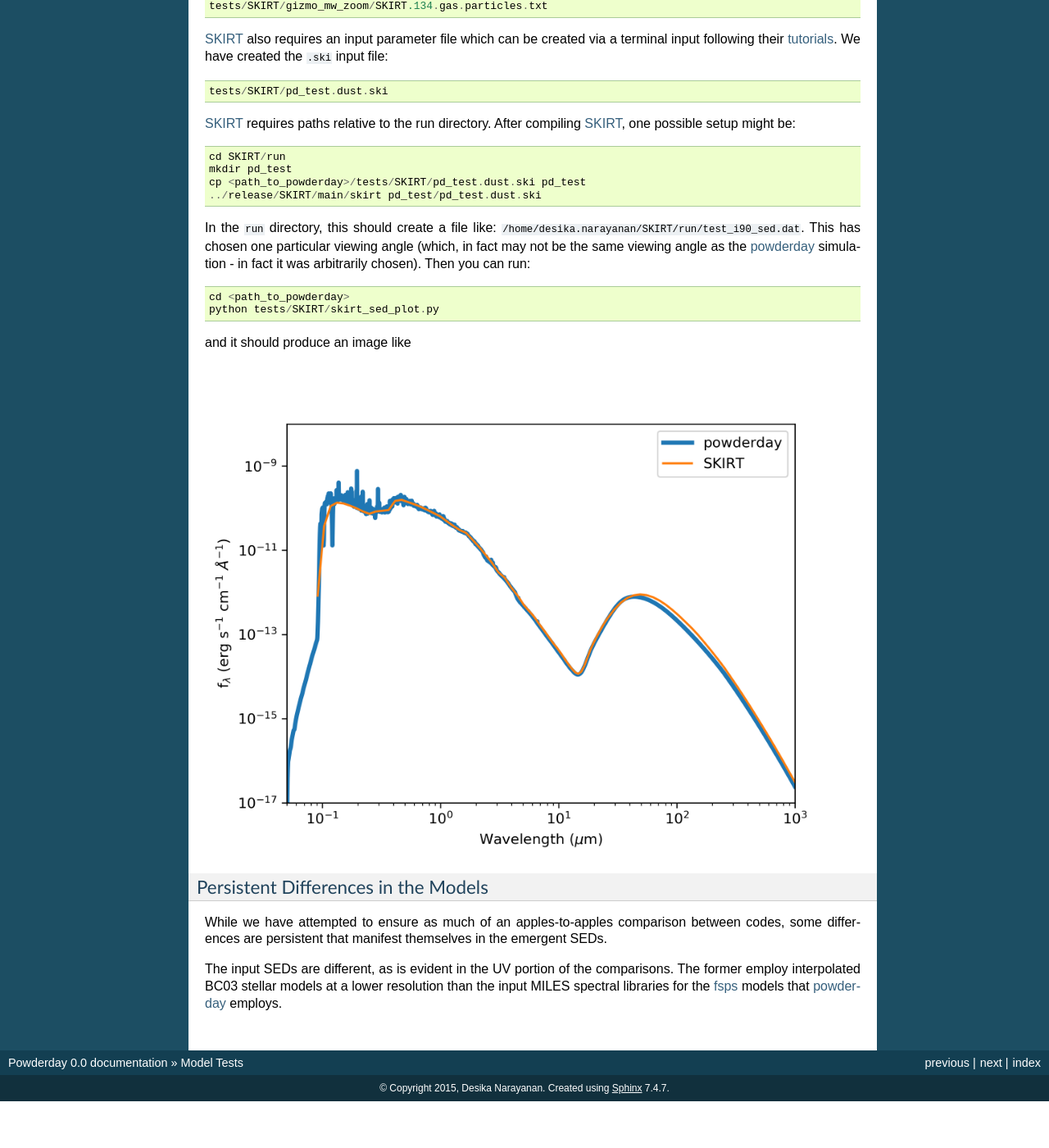
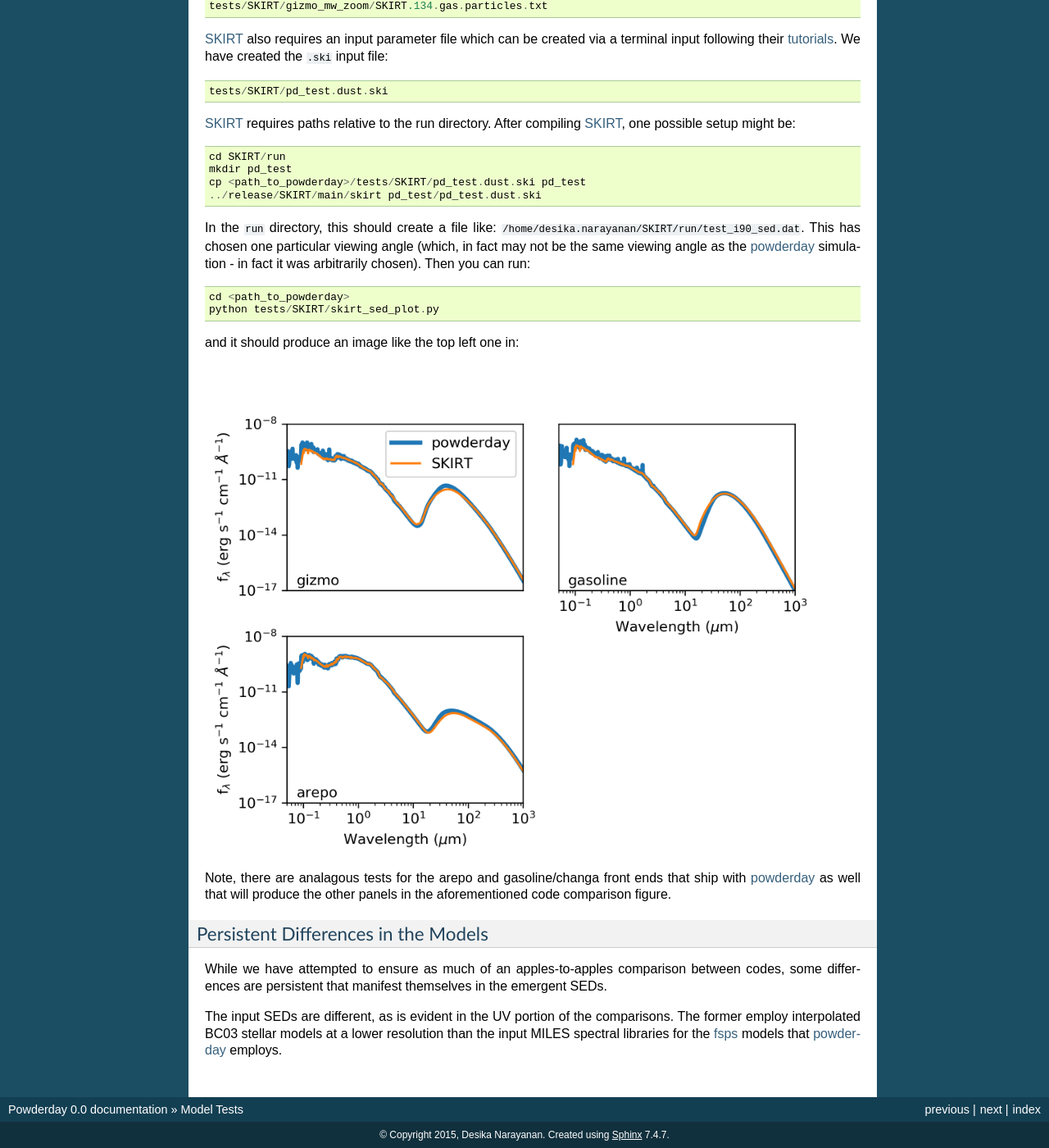
Before and after one commit to dnarayanan/powderday, a Sphinx documentation site: the page built from docs/tests.rst, in a window 1280 px wide and 1400 px high, scrolled down 981 px. Shown: the whole window at 82% size. Built offline with Sphinx 7.4.7, drawn with Linux system fonts in a browser that asks for light colours; before the commit the page ends 2324 px from its top, so only the background shows below that.

Commit message:
updating pd-skirt comparison docs to include tipsy and arepo

```diff
--- a/docs/tests.rst
+++ b/docs/tests.rst
@@ -108,11 +108,14 @@ arbitrarily chosen).  Then you can run::
   cd <path_to_powderday>
   python tests/SKIRT/skirt_sed_plot.py
 
-and it should produce an image like
+and it should produce an image like the top left one in:
 
 .. image :: images/powderday_skirt_comparison.png
     :align: center
 
+Note, there are analagous tests for the arepo and gasoline/changa
+front ends that ship with `powderday
+<https://github.com/dnarayanan/powderday.git>`_ as well that will produce the other panels in the aforementioned code comparison figure.
 
 Persistent Differences in the Models
 --------------
```
Also changed, not shown: docs/images/powderday_skirt_comparison.png.
